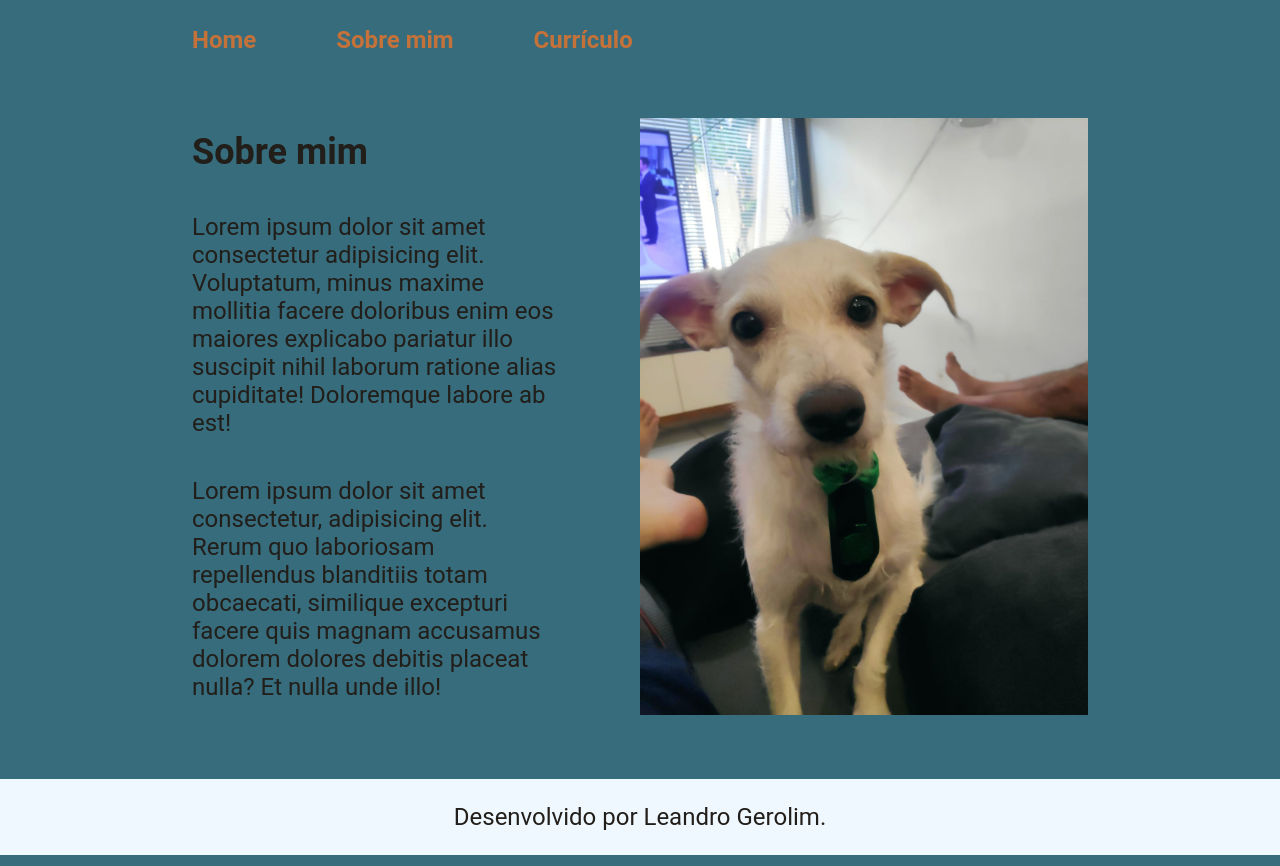
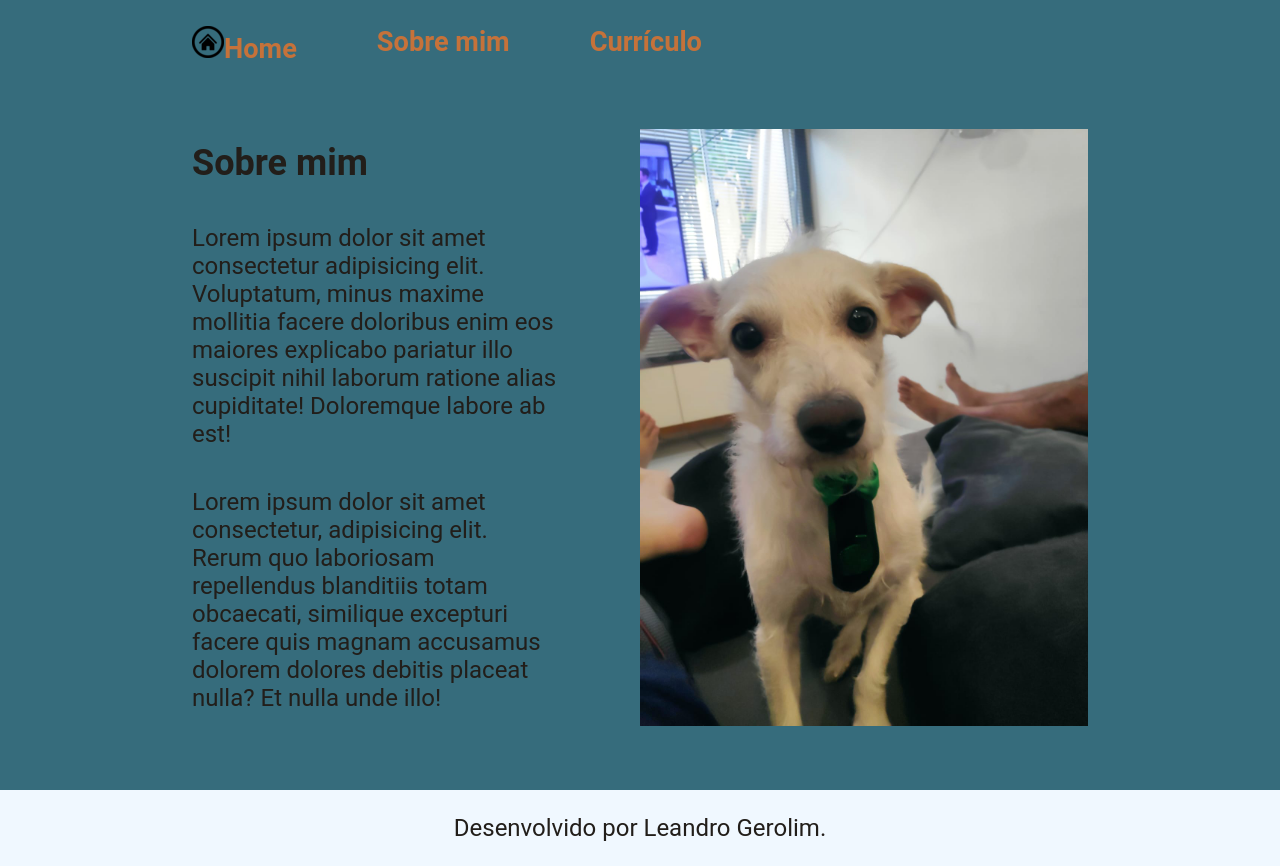
Before and after one commit to leandrogerolim/alura-html-css, a plain HTML site: page about.html in a window 1280 px wide. Drawn offline with Linux system fonts and the light colour scheme.

Commit message:
icone botão home.

```diff
--- a/about.html
+++ b/about.html
@@ -10,7 +10,8 @@
 <body>
     <header class="cabecalho">
         <nav class="cabecalho__menu">
-            <a class="cabecalho__menu__link" href="index.html">Home</a>
+            <a class="cabecalho__menu__link" href="index.html"><img src="./assets/botao-home.png">Home</a>
+
             <a class="cabecalho__menu__link" href="about.html">Sobre mim</a>
             <a class="cabecalho__menu__link" href="curriculo.html">Currículo</a>
         </nav>
--- a/styles/styles.css
+++ b/styles/styles.css
@@ -36,7 +36,7 @@ body {
 }
 .cabecalho__menu__link{
     font-family: 'Roboto', sans-serif;
-    font-size: 1.5rem;
+    font-size: 1.7rem;
     font-weight: 600;
     color: #c5723a;
     text-decoration: none;
@@ -124,7 +124,8 @@ body {
     padding: 10%;
     }
     .cabecalho__menu{
-        justify-content: center;
+        justify-content:center;
+
     }
     .apresentacao {
         flex-direction: column-reverse;
```
Also changed, not shown: index.html (+1 -1 lines), assets/botao-home.png (added).
